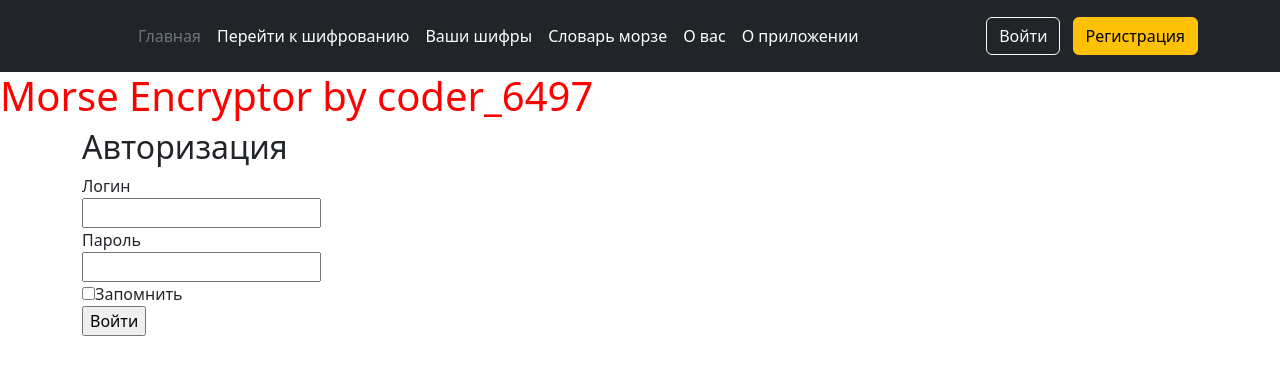
After one commit to coder6497/MorseCoder, a Flask app: page /login in a window 1280 px wide. The commit adds this page. Shown: the top 375 px of the page. Run offline with Flask 2, Linux system fonts and the light colour scheme.

Commit message:
joined code files to one and added login form

```diff
--- a/main.py
+++ b/main.py
@@ -1,7 +1,32 @@
 from flask import Flask, render_template
-from code_files.forms import EncryptForm
-from code_files.morse_coder import MorseCoder
+from flask_wtf import FlaskForm
+from wtforms import StringField, SubmitField, SelectField, PasswordField, BooleanField
+from wtforms.validators import DataRequired
 from flask_sqlalchemy import SQLAlchemy
+import json
+
+
+class MorseCoder:
+    def __init__(self, user_input):
+        with open("morse_code.json", "r", encoding="utf-8") as f:
+            self.morse = json.load(f)
+        self.words = user_input.split(' ')
+        self.words_l = list(map(list, self.words))
+
+    def to_morse(self):
+        for k, v in self.morse.items():
+            for i in range(len(self.words_l)):
+                for j in range(len(self.words_l[i])):
+                    if self.words_l[i][j] == k or self.words_l[i][j] == k.lower():
+                        self.words_l[i][j] = v
+        return ' '.join(list(map(lambda x: ' '.join(x), self.words_l)))
+
+    def to_normal(self):
+        for k, v in self.morse.items():
+            for i in range(len(self.words)):
+                if self.words[i] == v:
+                    self.words[i] = k
+        return ' '.join(self.words)
 
 
 app = Flask(__name__)
@@ -34,5 +59,34 @@ def crypt_dict():
     return render_template('crypt.html', morse=coder.morse)
 
 
+@app.route('/login')
+def login():
+    form = LoginForm()
+    return render_template('login.html', form=form)
+
+
+class Users(db.Model):
+    id = db.Column(db.Integer, primary_key=True)
+    username = db.Column(db.String())
+    email = db.Column(db.String())
+    password = db.Column(db.String())
+
+    def __repr__(self):
+        return f'<Users {self.id}r>'
+
+
+class EncryptForm(FlaskForm):
+    word = StringField("Введите слово", validators=[DataRequired()])
+    select = SelectField("Выберите режим", choices=['Закодировать', "Раскодировать"])
+    submit = SubmitField("Готово")
+
+
+class LoginForm(FlaskForm):
+    username = StringField("Логин", validators=[DataRequired()])
+    password = PasswordField("Пароль", validators=[DataRequired()])
+    remember = BooleanField("Запомнить")
+    submit = SubmitField("Войти")
+
+
 if __name__ == "__main__":
     app.run(debug=True)
--- a/templates/basic.html
+++ b/templates/basic.html
@@ -24,7 +24,7 @@
         </ul>
 
         <div class="text-end">
-          <button type="button" class="btn btn-outline-light me-2">Войти</button>
+          <a href="/login"><button type="button" class="btn btn-outline-light me-2">Войти</button></a>
           <button type="button" class="btn btn-warning">Регистрация</button>
         </div>
       </div>
--- /dev/null
+++ b/templates/login.html
@@ -0,0 +1,18 @@
+{%extends "basic.html"%}
+
+{%block title%}Авторизация{%endblock%}
+
+{%block body%}
+    <div class="container">
+        <h2>Авторизация</h2>
+        <form action="" method="post">
+            {{form.csrf_token()}}
+            {{form.username.label()}}<br>
+            {{form.username()}}<br>
+            {{form.password.label()}}<br>
+            {{form.password()}}<br>
+            {{form.remember()}}{{form.remember.label()}}<br>
+            {{form.submit()}}
+        </form>
+    </div>
+{%endblock%}
```
Also changed, not shown: code_files/data_base.py (deleted, +0 -11 lines), code_files/forms.py (deleted, +0 -9 lines), code_files/morse_coder.py (deleted, +0 -24 lines), morse_code.json (renamed from code_files/morse_code.json).
